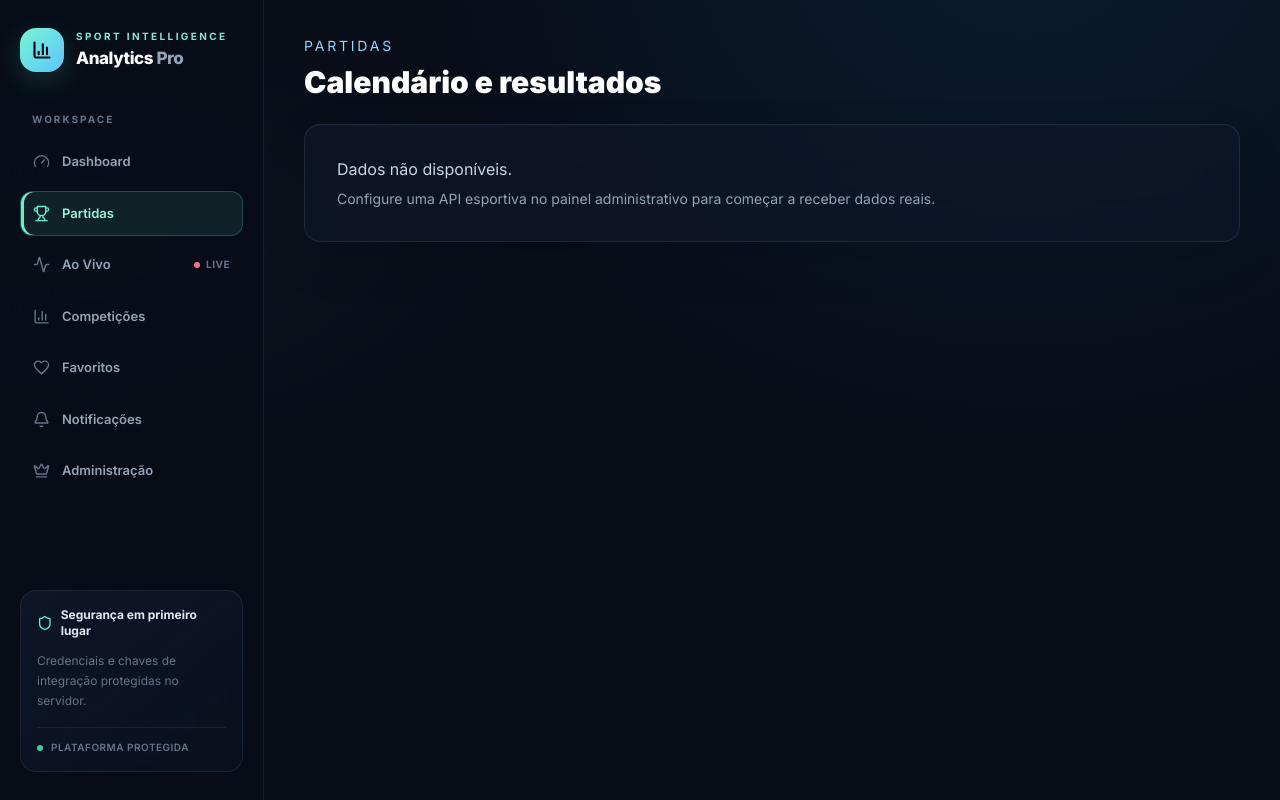
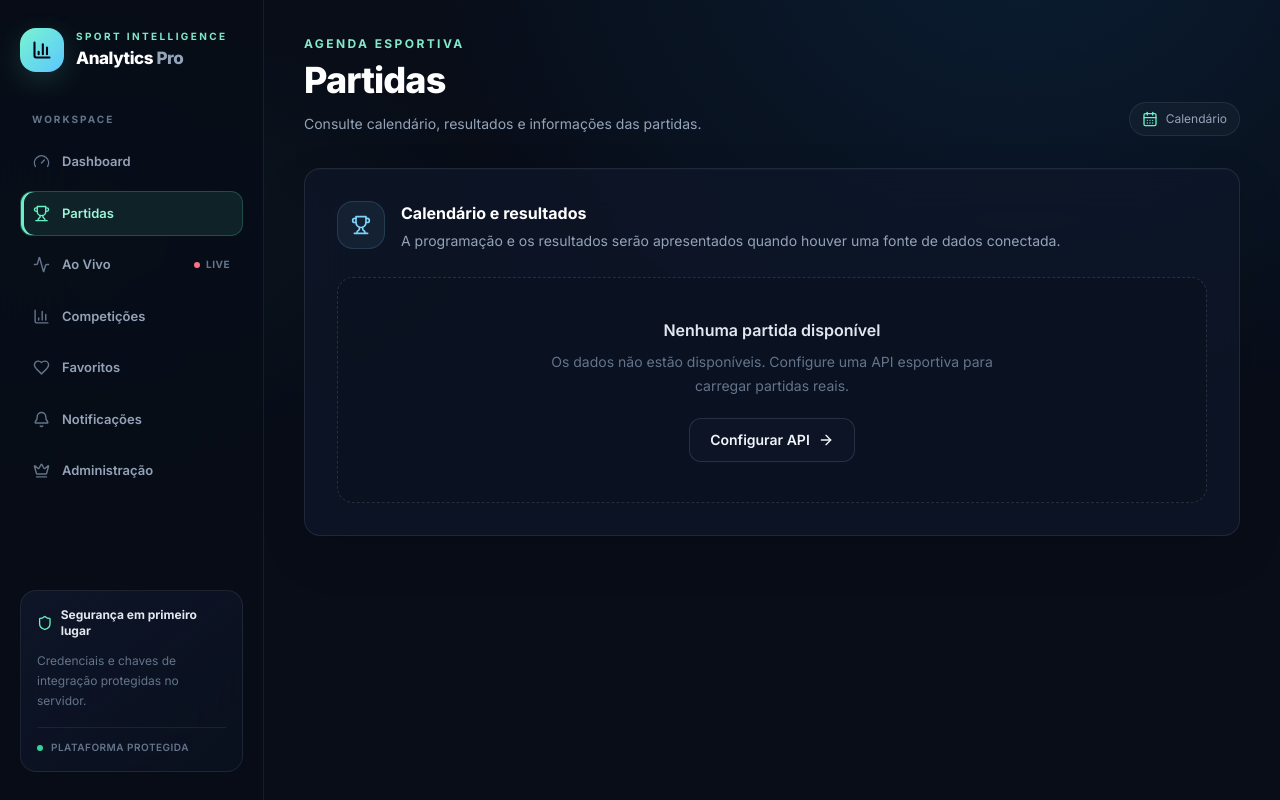
Before and after one commit to testedosteste200-dot/sport-analytics-pro, a Next.js app: page /matches in a window 1280 px wide. Built offline with nearby package versions, Linux system fonts and the light colour scheme.

Commit message:
Polish sports workspace page layouts

```diff
--- a/app/matches/page.tsx
+++ b/app/matches/page.tsx
@@ -1,14 +1,12 @@
+import Link from 'next/link';
+import { ArrowRight, CalendarDays, Trophy } from 'lucide-react';
+
 export default function MatchesPage() {
   return (
-    <main className="space-y-6">
-      <header>
-        <p className="text-sm uppercase tracking-[0.2em] text-brand-300">Partidas</p>
-        <h1 className="mt-2 text-3xl font-black text-white">Calendário e resultados</h1>
-      </header>
-      <div className="glass-panel p-8 text-slate-300">
-        <p>Dados não disponíveis.</p>
-        <p className="mt-2 text-sm text-slate-400">Configure uma API esportiva no painel administrativo para começar a receber dados reais.</p>
-      </div>
+    <main className="mx-auto max-w-7xl space-y-8">
+      <header className="flex flex-col gap-4 sm:flex-row sm:items-end sm:justify-between"><div><p className="eyebrow">Agenda esportiva</p><h1 className="page-title">Partidas</h1><p className="mt-3 max-w-xl text-sm leading-6 text-slate-400">Consulte calendário, resultados e informações das partidas.</p></div><span className="inline-flex w-fit items-center gap-2 rounded-full border border-white/[.08] bg-white/[.03] px-3 py-2 text-xs text-slate-400"><CalendarDays className="h-4 w-4 text-[#69f0c5]" /> Calendário</span></header>
+      <section className="glass-panel p-6 sm:p-8"><div className="flex items-start gap-4"><div className="flex h-12 w-12 shrink-0 items-center justify-center rounded-2xl border border-sky-300/15 bg-sky-300/[.07] text-sky-300"><Trophy className="h-5 w-5" /></div><div><h2 className="font-bold text-white">Calendário e resultados</h2><p className="mt-1 text-sm leading-6 text-slate-400">A programação e os resultados serão apresentados quando houver uma fonte de dados conectada.</p></div></div>
+      <div className="mt-6 rounded-2xl border border-dashed border-white/[.12] bg-black/10 px-5 py-10 text-center"><p className="font-semibold text-slate-200">Nenhuma partida disponível</p><p className="mx-auto mt-2 max-w-md text-sm leading-6 text-slate-500">Os dados não estão disponíveis. Configure uma API esportiva para carregar partidas reais.</p><Link href="/admin/api" className="secondary-button mt-5">Configurar API <ArrowRight className="h-4 w-4" /></Link></div></section>
     </main>
   );
 }
```
